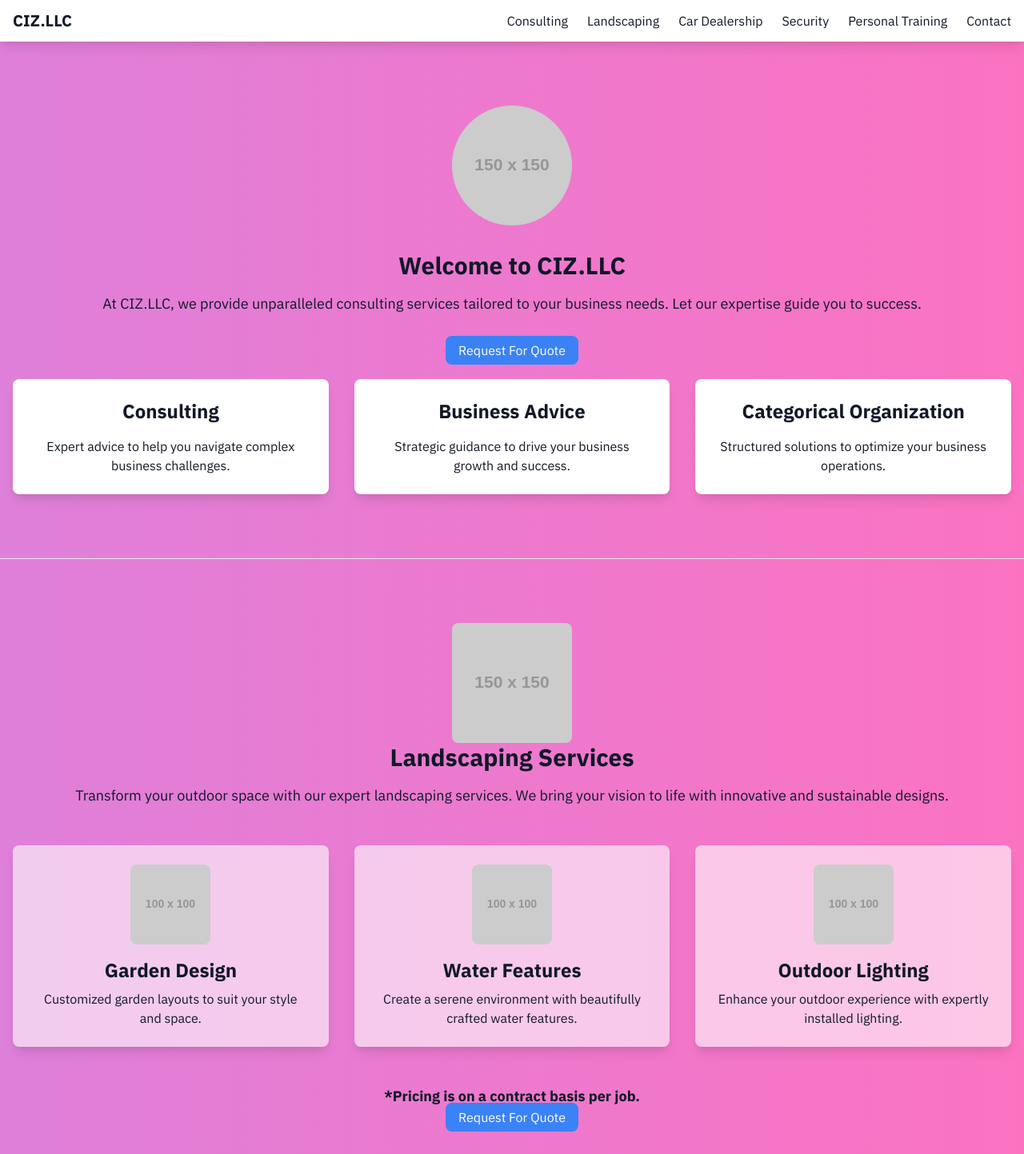
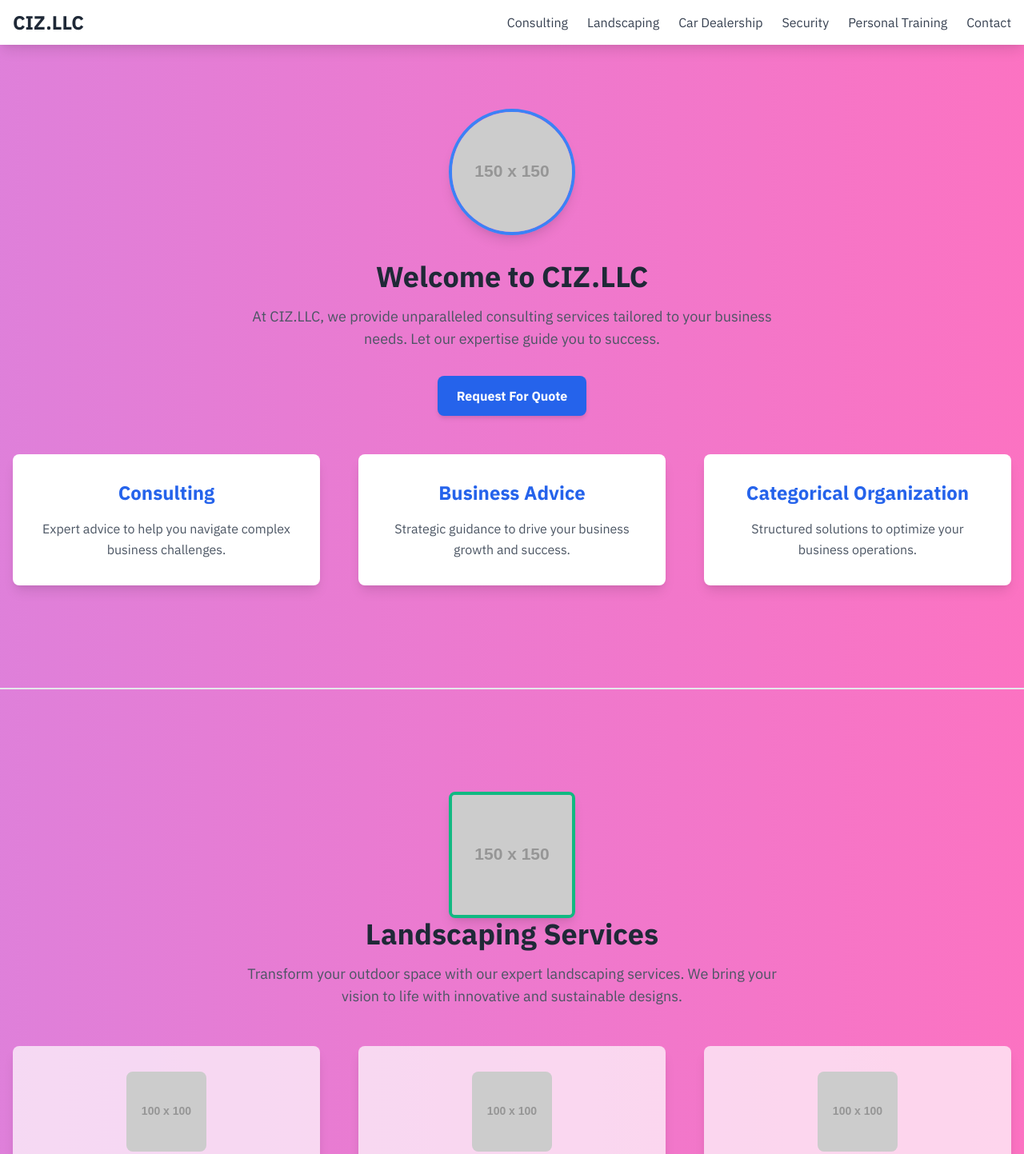
Before and after one commit to aarnav1729/cizllc, a plain HTML site: page index.html in a window 1280 px wide. Shown: the top 1443 px of the page at 80% size. Drawn offline with nearby package versions, Linux system fonts and the light colour scheme; placeholder pictures from the web are drawn by us.

Commit message:
Update index.html

```diff
--- a/index.html
+++ b/index.html
@@ -52,21 +52,21 @@
     </style>
 </head>
 
-<body class="text-gray-900">
+<body class="text-gray-900 leading-relaxed">
 
     <!-- Header -->
     <header class="sticky top-0 z-50 bg-white shadow-lg">
         <div class="container mx-auto px-4 py-3 flex items-center justify-between">
-            <h1 class="text-xl font-bold">CIZ.LLC</h1>
+            <h1 class="text-2xl font-bold text-gray-800">CIZ.LLC</h1>
             <nav class="hidden md:flex space-x-6">
-                <a href="#consulting" class="hover:text-gray-600">Consulting</a>
-                <a href="#landscaping" class="hover:text-gray-600">Landscaping</a>
-                <a href="#car-dealership" class="hover:text-gray-600">Car Dealership</a>
-                <a href="#security" class="hover:text-gray-600">Security</a>
-                <a href="#personal-training" class="hover:text-gray-600">Personal Training</a>
-                <a href="#contact" class="hover:text-gray-600">Contact</a>
+                <a href="#consulting" class="text-gray-700 hover:text-blue-500 transition-colors duration-300">Consulting</a>
+                <a href="#landscaping" class="text-gray-700 hover:text-blue-500 transition-colors duration-300">Landscaping</a>
+                <a href="#car-dealership" class="text-gray-700 hover:text-blue-500 transition-colors duration-300">Car Dealership</a>
+                <a href="#security" class="text-gray-700 hover:text-blue-500 transition-colors duration-300">Security</a>
+                <a href="#personal-training" class="text-gray-700 hover:text-blue-500 transition-colors duration-300">Personal Training</a>
+                <a href="#contact" class="text-gray-700 hover:text-blue-500 transition-colors duration-300">Contact</a>
             </nav>
-            <button id="menu-btn" class="md:hidden text-3xl">
+            <button id="menu-btn" class="md:hidden text-3xl text-gray-700">
                 <i class="fas fa-bars"></i>
             </button>
         </div>
@@ -87,72 +87,67 @@
 
     <!-- Landing Page -->
     <section id="consulting" class="container mx-auto px-4 py-20">
-        <div class="text-center">
-            <img src="https://via.placeholder.com/150" alt="Founder Image" class="mx-auto rounded-full mb-8">
-            <h2 class="text-3xl font-bold mb-4">Welcome to CIZ.LLC</h2>
-            <p class="text-lg mb-8">At CIZ.LLC, we provide unparalleled consulting services tailored to your business needs. Let our expertise guide you to success.</p>
+        <div class="text-center mb-12">
+            <img src="https://via.placeholder.com/150" alt="Founder Image" class="mx-auto rounded-full border-4 border-blue-500 shadow-lg mb-8">
+            <h2 class="text-4xl font-bold text-gray-800 mb-4">Welcome to CIZ.LLC</h2>
+            <p class="text-lg text-gray-600 max-w-2xl mx-auto mb-8">At CIZ.LLC, we provide unparalleled consulting services tailored to your business needs. Let our expertise guide you to success.</p>
+            <a href="tel:+1234567890" class="inline-block px-6 py-3 bg-blue-600 hover:bg-blue-700 text-white font-semibold rounded-lg shadow-md transition-all duration-300">Request For Quote</a>
         </div>
 
-        <div class="mt-6 md:mt-0 items-center text-center mb-6">
-            <a href="tel:+1234567890" class="px-4 py-2 bg-blue-500 hover:bg-blue-900 text-white rounded-lg items-center">Request For Quote</a>
-        </div>
-
-        <div class="grid grid-cols-1 md:grid-cols-3 gap-8">
-            <div class="p-6 bg-white rounded-lg shadow-lg text-center">
-                <h3 class="text-2xl font-semibold mb-4">Consulting</h3>
-                <p>Expert advice to help you navigate complex business challenges.</p>
+        <div class="grid grid-cols-1 md:grid-cols-3 gap-12">
+            <div class="p-8 bg-white rounded-lg shadow-lg text-center transform hover:scale-105 transition-transform duration-300">
+                <h3 class="text-2xl font-semibold mb-4 text-blue-600">Consulting</h3>
+                <p class="text-gray-600">Expert advice to help you navigate complex business challenges.</p>
             </div>
-            <div class="p-6 bg-white rounded-lg shadow-lg text-center">
-                <h3 class="text-2xl font-semibold mb-4">Business Advice</h3>
-                <p>Strategic guidance to drive your business growth and success.</p>
+            <div class="p-8 bg-white rounded-lg shadow-lg text-center transform hover:scale-105 transition-transform duration-300">
+                <h3 class="text-2xl font-semibold mb-4 text-blue-600">Business Advice</h3>
+                <p class="text-gray-600">Strategic guidance to drive your business growth and success.</p>
             </div>
-            <div class="p-6 bg-white rounded-lg shadow-lg text-center">
-                <h3 class="text-2xl font-semibold mb-4">Categorical Organization</h3>
-                <p>Structured solutions to optimize your business operations.</p>
+            <div class="p-8 bg-white rounded-lg shadow-lg text-center transform hover:scale-105 transition-transform duration-300">
+                <h3 class="text-2xl font-semibold mb-4 text-blue-600">Categorical Organization</h3>
+                <p class="text-gray-600">Structured solutions to optimize your business operations.</p>
             </div>
         </div>
     </section>
 
-    <hr>
+    <hr class="my-12 border-t-2 border-gray-200">
 
     <!-- Landscaping Page -->
     <section id="landscaping" class="container mx-auto px-4 py-20">
         <div class="text-center mb-12">
-            <img src="https://via.placeholder.com/150" alt="Landscaping Project Image" class="mx-auto rounded-lg">
-            <h2 class="text-3xl font-bold mb-4">Landscaping Services</h2>
-            <p class="text-lg">Transform your outdoor space with our expert landscaping services. We bring your vision to life with innovative and sustainable designs.</p>
+            <img src="https://via.placeholder.com/150" alt="Landscaping Project Image" class="mx-auto rounded-lg border-4 border-green-500 shadow-lg">
+            <h2 class="text-4xl font-bold text-gray-800 mb-4">Landscaping Services</h2>
+            <p class="text-lg text-gray-600 max-w-2xl mx-auto">Transform your outdoor space with our expert landscaping services. We bring your vision to life with innovative and sustainable designs.</p>
         </div>
-        <div class="grid grid-cols-1 md:grid-cols-3 gap-8">
-            <div class="p-6 bg-white bg-opacity-60 rounded-lg shadow-lg text-center backdrop-blur-md">
+        <div class="grid grid-cols-1 md:grid-cols-3 gap-12">
+            <div class="p-8 bg-white bg-opacity-70 rounded-lg shadow-lg text-center backdrop-blur-md transform hover:scale-105 transition-transform duration-300">
                 <img src="https://via.placeholder.com/100" alt="Landscaping Service 1" class="mx-auto rounded-lg mb-4">
-                <h3 class="text-2xl font-semibold mb-2">Garden Design</h3>
-                <p>Customized garden layouts to suit your style and space.</p>
+                <h3 class="text-2xl font-semibold mb-2 text-green-600">Garden Design</h3>
+                <p class="text-gray-600">Customized garden layouts to suit your style and space.</p>
             </div>
-            <div class="p-6 bg-white bg-opacity-60 rounded-lg shadow-lg text-center backdrop-blur-md">
+            <div class="p-8 bg-white bg-opacity-70 rounded-lg shadow-lg text-center backdrop-blur-md transform hover:scale-105 transition-transform duration-300">
                 <img src="https://via.placeholder.com/100" alt="Landscaping Service 2" class="mx-auto rounded-lg mb-4">
-                <h3 class="text-2xl font-semibold mb-2">Water Features</h3>
-                <p>Create a serene environment with beautifully crafted water features.</p>
+                <h3 class="text-2xl font-semibold mb-2 text-green-600">Water Features</h3>
+                <p class="text-gray-600">Create a serene environment with beautifully crafted water features.</p>
             </div>
-            <div class="p-6 bg-white bg-opacity-60 rounded-lg shadow-lg text-center backdrop-blur-md">
+            <div class="p-8 bg-white bg-opacity-70 rounded-lg shadow-lg text-center backdrop-blur-md transform hover:scale-105 transition-transform duration-300">
                 <img src="https://via.placeholder.com/100" alt="Landscaping Service 3" class="mx-auto rounded-lg mb-4">
-                <h3 class="text-2xl font-semibold mb-2">Outdoor Lighting</h3>
-                <p>Enhance your outdoor experience with expertly installed lighting.</p>
+                <h3 class="text-2xl font-semibold mb-2 text-green-600">Outdoor Lighting</h3>
+                <p class="text-gray-600">Enhance your outdoor experience with expertly installed lighting.</p>
             </div>
         </div>
         <div class="text-center mt-12">
-            <p class="text-lg font-semibold">*Pricing is on a contract basis per job.</p>
-            <div class="mt-6 md:mt-0">
-                <a href="tel:+1234567890" class="px-4 py-2 bg-blue-500 hover:bg-blue-700 text-white rounded-lg items-center">Request For Quote</a>
-            </div>
+            <p class="text-lg text-gray-600 font-semibold">*Pricing is on a contract basis per job.</p>
+            <a href="tel:+1234567890" class="inline-block mt-6 px-6 py-3 bg-green-600 hover:bg-green-700 text-white font-semibold rounded-lg shadow-md transition-all duration-300">Request For Quote</a>
         </div>
     </section>
 
     <!-- Footer -->
-    <footer class="bg-gray-800 text-white py-6">
+    <footer class="bg-gray-900 text-white py-10">
         <div class="container mx-auto px-4 flex flex-col md:flex-row justify-between items-left">
-            <div>
-                <h3 class="text-lg font-bold mb-2">CIZ.LLC</h3>
-                <ul>
+            <div class="mb-6 md:mb-0">
+                <h3 class="text-xl font-bold mb-4">CIZ.LLC</h3>
+                <ul class="space-y-2">
                     <li><a href="#consulting" class="hover:underline">Consulting</a></li>
                     <li><a href="#landscaping" class="hover:underline">Landscaping</a></li>
                     <li><a href="#car-dealership" class="hover:underline">Car Dealership</a></li>
@@ -161,10 +156,10 @@
                     <li><a href="#contact" class="hover:underline">Contact</a></li>
                 </ul>
             </div>
-            <div class="mt-6 md:mt-0">
-                <p class="mb-2">&copy; 2024 CIZ.LLC - All rights reserved.</p>
-                <p class="mb-2">Designed by <a href="https://webstaxinc.vercel.app" target="_blank" class="hover:underline">Webstax Inc</a></p>
-                <ul>
+            <div class="mb-6 md:mb-0">
+                <p class="mb-4">&copy; 2024 CIZ.LLC - All rights reserved.</p>
+                <p>Designed by <a href="https://webstaxinc.vercel.app" target="_blank" class="hover:underline text-blue-400">Webstax Inc</a></p>
+                <ul class="space-y-2 mt-4">
                     <li><a href="#" class="hover:underline">Terms and Conditions</a></li>
                     <li><a href="#" class="hover:underline">NDA</a></li>
                 </ul>
```
